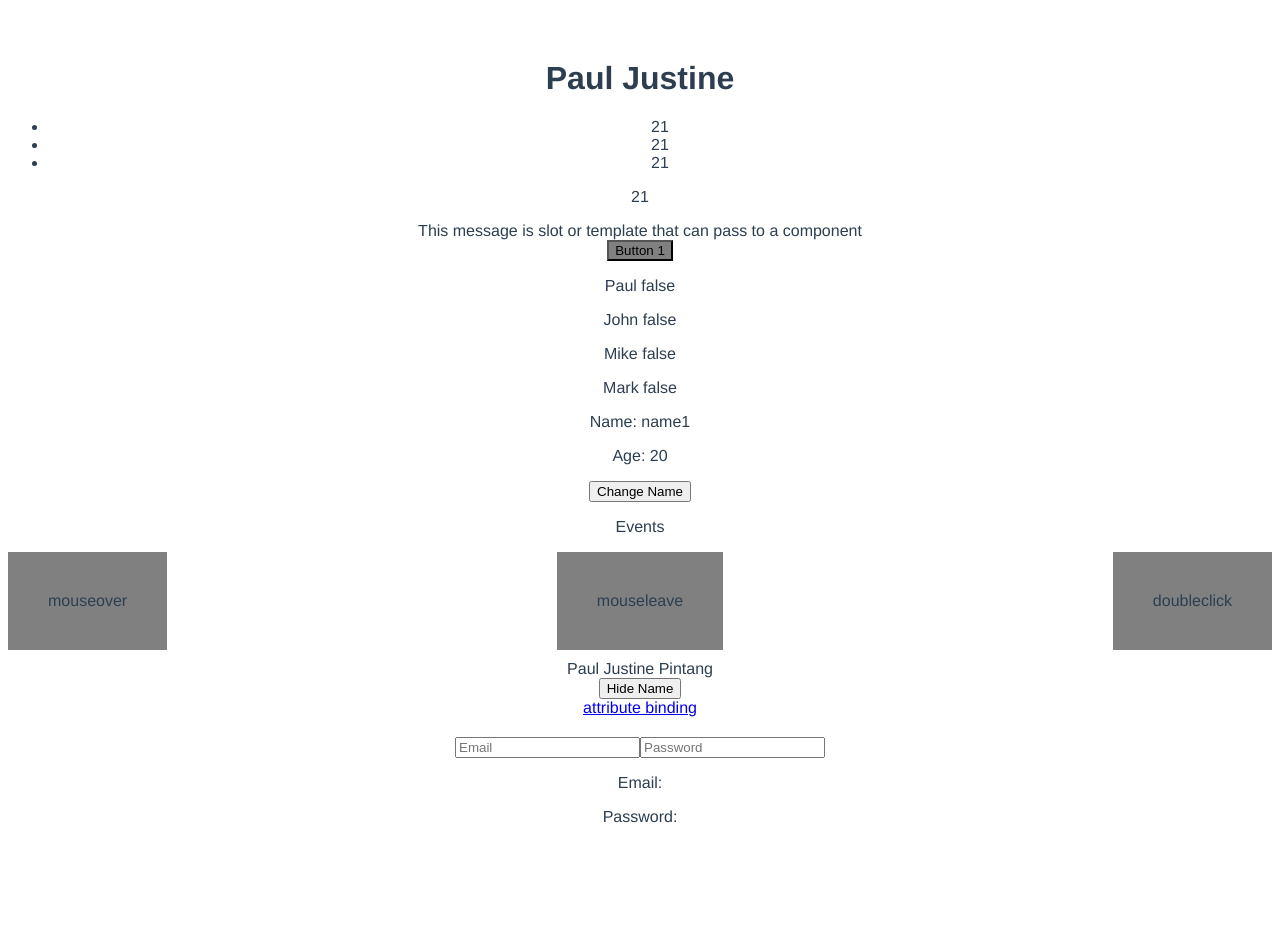
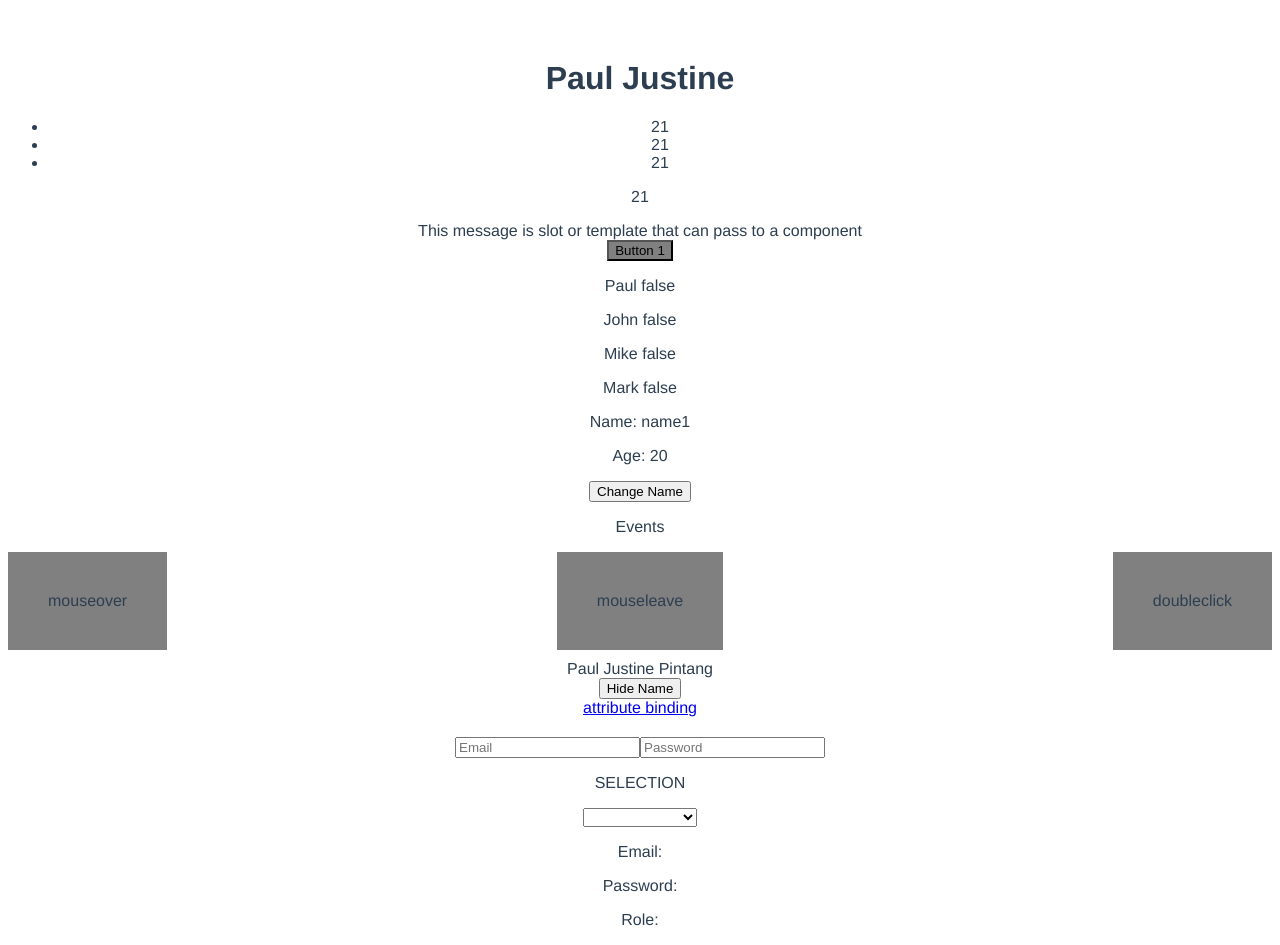
Before and after one commit to PaulPintang/Vue.Js-2022, a Vue app: page / in a window 1280 px wide. Before the commit the page ends 842 px from the top, so only its background shows below. Built offline with nearby package versions, Linux system fonts and the light colour scheme.

Commit message:
add v-model in select tag

```diff
--- a/src/components/Form.vue
+++ b/src/components/Form.vue
@@ -8,10 +8,16 @@
         v-model="password"
         required
       />
+      <p>SELECTION</p>
+      <select v-model="role">
+        <option value="developer">Web Developer</option>
+        <option value="designer">Web Designer</option>
+      </select>
     </form>
     <div>
       <p>Email: {{ email }}</p>
       <p>Password: {{ password }}</p>
+      <p>Role: {{ role }}</p>
     </div>
   </div>
 </template>
@@ -23,6 +29,7 @@ export default {
     return {
       email: "",
       password: "",
+      role: "",
     };
   },
 };
```
